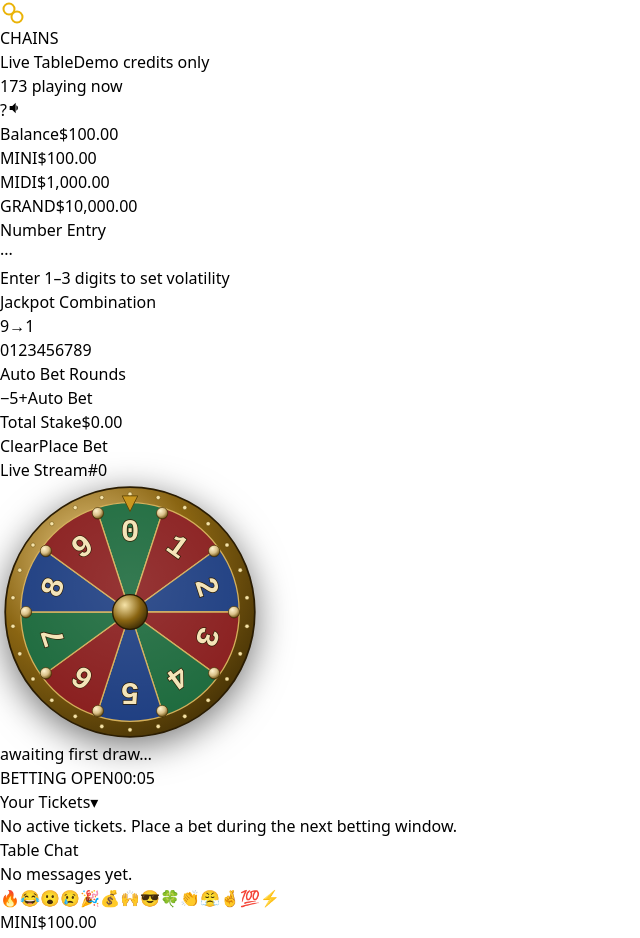
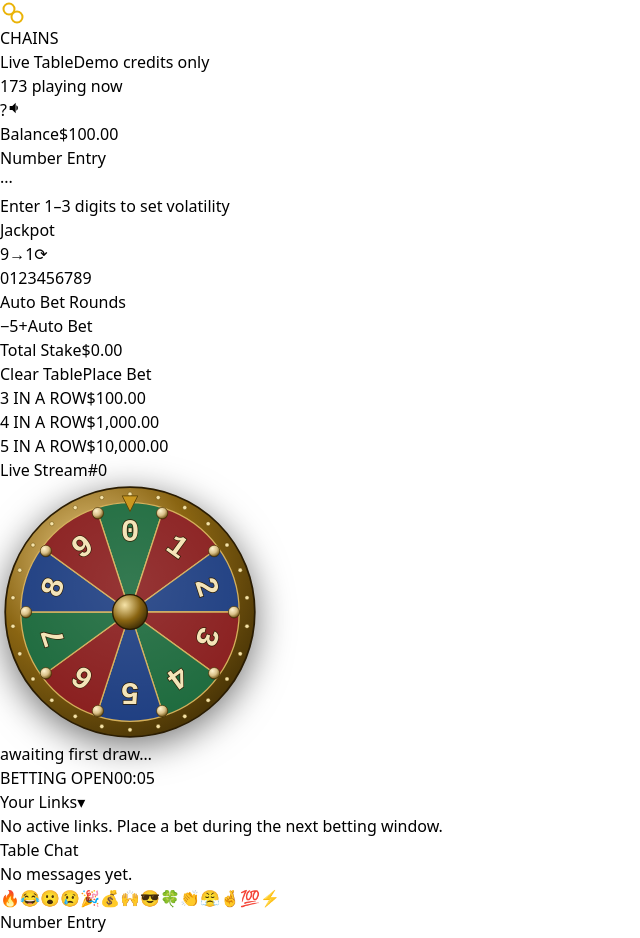
Before and after one commit to milerdo/chains, a React (Vite) app: page / in a window 1280 px wide. Shown: the top 938 px of the page, without its empty margins (0-640 px from the left). Built offline with nearby package versions, Linux system fonts and the light colour scheme.

Commit message:
version 0.2

```diff
--- a/src/App.tsx
+++ b/src/App.tsx
@@ -45,12 +45,12 @@ function AppShell() {
 
       {/* Desktop: fixed 3-column cabinet, no page scroll */}
       <main className="hidden min-h-0 flex-1 lg:flex lg:flex-col lg:overflow-hidden">
-        <JackpotPanel />
         <div className="mx-auto grid min-h-0 w-full max-w-6xl flex-1 grid-cols-[1fr_1.3fr_1fr] gap-4 overflow-hidden px-6 py-4">
           <div className="min-h-0 overflow-y-auto pr-1">
             <BettingPanel />
           </div>
-          <div className="flex min-h-0 flex-col overflow-hidden">
+          <div className="flex min-h-0 flex-col gap-3 overflow-hidden">
+            <JackpotPanel />
             <Wheel />
           </div>
           <div className="flex min-h-0 flex-col gap-4 overflow-hidden">
@@ -64,10 +64,14 @@ function AppShell() {
 
       {/* Mobile/tablet: tabbed cabinet */}
       <main className="flex min-h-0 flex-1 flex-col overflow-hidden lg:hidden">
-        <JackpotPanel />
         <div className="min-h-0 flex-1 overflow-y-auto px-4 py-4">
           {mobileTab === 'BET' && <BettingPanel />}
-          {mobileTab === 'TABLE' && <Wheel />}
+          {mobileTab === 'TABLE' && (
+        <div className="flex flex-col gap-3">
+          <JackpotPanel />
+          <Wheel />
+        </div>
+      )}
           {mobileTab === 'TICKETS' && (
             <div className="flex flex-col gap-4">
               <TicketDrawer tickets={activeTickets} />
@@ -79,7 +83,7 @@ function AppShell() {
           <MobileTabButton label="Bet" active={mobileTab === 'BET'} onClick={() => setMobileTab('BET')} />
           <MobileTabButton label="Table" active={mobileTab === 'TABLE'} onClick={() => setMobileTab('TABLE')} />
           <MobileTabButton
-            label={`Tickets${activeTickets.length > 0 ? ` (${activeTickets.length})` : ''}`}
+            label={`Links${activeTickets.length > 0 ? ` (${activeTickets.length})` : ''}`}
             active={mobileTab === 'TICKETS'}
             onClick={() => setMobileTab('TICKETS')}
           />
--- a/src/components/BettingPanel.tsx
+++ b/src/components/BettingPanel.tsx
@@ -77,7 +77,6 @@ export function BettingPanel() {
 
     if (enteredBettingOpen) {
       setHasBetThisRound(false);
-      setJackpotDigits(currentJackpotSequence);
     }
 
     if (!enteredBettingOpen || !autoBet) return;
@@ -178,13 +177,18 @@ export function BettingPanel() {
     playUiClick();
     setDigits(Array(MAX_DIGIT_SLOTS).fill(null));
     setIsCombo(false);
-    // Jackpot digits are auto-assigned now (Section 9) — Clear resets back
-    // to the round's generated combination rather than blanking it, since
-    // the player no longer has to fill it manually.
-    setJackpotDigits(currentJackpotSequence);
     setEditTarget({ kind: 'digit', index: 0 });
     setFeedback(null);
   }
+
+  /** Jackpot digits now persist across rounds until the player edits them
+   * or rerolls — no longer auto-reseeded from the engine every round. */
+  function handleRerollJackpot() {
+    if (locked) return;
+    playUiClick();
+    setJackpotDigits([Math.floor(Math.random() * 10), Math.floor(Math.random() * 10)]);
+  }
+
   const comboAvailable = detectedTier !== null && detectedTier !== 'LOW';
   const comboActive = comboAvailable && isCombo;
   const jackpotComplete = jackpotDigits[0] !== null && jackpotDigits[1] !== null;
@@ -303,70 +307,53 @@ export function BettingPanel() {
       {/* Combo — switch instead of checkbox, with inline explanation so the
           "any order" behavior is clear without a separate tooltip. */}
       {comboAvailable && (
+          <div
+          className={[
+            'mt-2.5 rounded-xl border px-3.5 py-2.5 transition',
+            isCombo ? 'border-[#eab308]/40 bg-[#eab308]/[0.06]' : 'border-white/[0.07] bg-white/[0.02]',
+          ].join(' ')}
+        >
+          {/* grid, not flex+justify-between: the switch column is sized to
+              its own `auto` track and can never be compressed by the label
+              or badge — this is what was pushing the thumb outside its own
+              (shrunk) track before. */}
           <button
             type="button"
-          onClick={() => {
-            if (locked) return;
-            playUiClick();
-            setIsCombo((c) => !c);
-          }}
+            onClick={() => { if (locked) return; playUiClick(); setIsCombo((c) => !c); }}
             disabled={locked}
-          className={[
-            'mt-2.5 flex w-full items-center justify-between rounded-xl border px-3.5 py-2.5 transition disabled:cursor-not-allowed disabled:opacity-40',
-            isCombo
-              ? 'border-[#eab308]/40 bg-[#eab308]/[0.06]'
-              : 'border-white/[0.07] bg-white/[0.02] hover:border-white/15',
-          ].join(' ')}
+            className="grid w-full grid-cols-[1fr_auto] items-center gap-2 disabled:cursor-not-allowed disabled:opacity-40"
           >
-          <span className="flex flex-col items-start gap-0.5">
-            <span className="flex items-center gap-2">
+            <span className="flex flex-col items-start gap-0.5 text-left">
               <span className="font-mono text-xs font-bold uppercase tracking-[0.15em] text-white">Combo</span>
+              <span className="font-mono text-[10px] text-white/40">(Selected numbers in) any order</span>
+            </span>
             <span
               role="switch"
               aria-checked={isCombo}
-                className={[
-                  'relative h-5 w-9 shrink-0 rounded-full transition-colors',
-                  isCombo ? 'bg-[#eab308]' : 'bg-white/15',
-                ].join(' ')}
+              className={['relative block h-5 w-9 shrink-0 rounded-full transition-colors', isCombo ? 'bg-[#eab308]' : 'bg-white/15'].join(' ')}
             >
               <span
-                  className={[
-                    'absolute top-0.5 h-4 w-4 rounded-full bg-black shadow transition-transform',
-                    isCombo ? 'translate-x-4' : 'translate-x-0.5',
-                  ].join(' ')}
+                className={['absolute left-0.5 top-0.5 h-4 w-4 rounded-full bg-black shadow transition-transform', isCombo ? 'translate-x-4' : 'translate-x-0'].join(' ')}
               />
             </span>
-            </span>
-            <span className="font-mono text-[10px] text-white/40">(Selected numbers in) any order</span>
-          </span>
+          </button>
           {isCombo && (
-            <span className="font-mono text-[11px] text-[#eab308]">
+            <p className="mt-1.5 text-right font-mono text-[11px] text-[#eab308]">
               {possibilityCount} possibilit{possibilityCount === 1 ? 'y' : 'ies'} · {formatCurrency(totalStake)}
-            </span>
+            </p>
           )}
-        </button>
+        </div>
       )}
       {/* Jackpot Combination — auto-assigned each round (Section 9), still
           editable. Widened padding/gap for readability now that slots are
           pre-filled rather than empty. */}
-      <div className="mt-4 rounded-2xl border border-[#eab308]/20 bg-[#eab308]/[0.04] p-4">
-        <span className="font-mono text-[10px] uppercase tracking-[0.35em] text-[#eab308]/80">
-          Jackpot Combination
-        </span>
-        <div className="mt-2.5 flex items-center justify-center gap-4">
-          <JackpotSlot
-            value={jackpotDigits[0]}
-            focused={editTarget?.kind === 'jackpot' && editTarget.index === 0}
-            disabled={locked}
-            onClick={() => focusJackpotSlot(0)}
-          />
-          <span className="font-mono text-white/30">→</span>
-          <JackpotSlot
-            value={jackpotDigits[1]}
-            focused={editTarget?.kind === 'jackpot' && editTarget.index === 1}
-            disabled={locked}
-            onClick={() => focusJackpotSlot(1)}
-          />
+      <div className="mt-3 flex items-center justify-between rounded-xl border border-[#eab308]/15 bg-[#eab308]/[0.03] px-3 py-2">
+        <span className="font-mono text-[9px] uppercase tracking-[0.2em] text-[#eab308]/70">Jackpot</span>
+        <div className="flex items-center gap-2">
+          <JackpotSlot small value={jackpotDigits[0]} focused={editTarget?.kind === 'jackpot' && editTarget.index === 0} disabled={locked} onClick={() => focusJackpotSlot(0)} />
+          <span className="font-mono text-xs text-white/25">→</span>
+          <JackpotSlot small value={jackpotDigits[1]} focused={editTarget?.kind === 'jackpot' && editTarget.index === 1} disabled={locked} onClick={() => focusJackpotSlot(1)} />
+          <button type="button" onClick={handleRerollJackpot} disabled={locked} aria-label="Reroll jackpot combination" className="ml-1 flex h-7 w-7 items-center justify-center rounded-lg border border-white/10 text-white/40 transition hover:border-[#eab308]/50 hover:text-[#eab308] disabled:cursor-not-allowed disabled:opacity-30">⟳</button>
         </div>
       </div>
 
@@ -451,7 +438,7 @@ export function BettingPanel() {
               disabled={locked}
               className="rounded-xl border border-white/10 px-3 py-2.5 font-mono text-xs uppercase tracking-[0.15em] text-white/50 transition hover:border-white/25 hover:text-white/80 disabled:cursor-not-allowed disabled:opacity-30"
             >
-              Clear
+              Clear Table
             </button>
             <button
               type="button"
@@ -482,21 +469,17 @@ export function BettingPanel() {
 // ----------------------------------------------------------------------------
 // Sub-components
 // ----------------------------------------------------------------------------
-interface JackpotSlotProps {
-  value: number | null;
-  focused: boolean;
-  disabled: boolean;
-  onClick: () => void;
-}
+interface JackpotSlotProps { value: number | null; focused: boolean; disabled: boolean; onClick: () => void; small?: boolean; }
 
-function JackpotSlot({ value, focused, disabled, onClick }: JackpotSlotProps) {
+
+function JackpotSlot({ value, focused, disabled, onClick, small }: JackpotSlotProps) {
   return (
     <button
       type="button"
       onClick={onClick}
       disabled={disabled}
       className={[
-        'flex h-12 w-12 items-center justify-center rounded-xl border font-mono text-lg font-bold tabular-nums transition',
+        small ? 'flex h-8 w-8 items-center justify-center rounded-lg border font-mono text-sm font-bold tabular-nums transition' : 'flex h-12 w-12 items-center justify-center rounded-xl border font-mono text-lg font-bold tabular-nums transition',
         focused
           ? 'border-[#eab308] bg-[#eab308]/15 text-[#eab308] shadow-[0_0_0_3px_rgba(234,179,8,0.15)]'
           : value !== null
--- a/src/components/DemoPanel.tsx
+++ b/src/components/DemoPanel.tsx
@@ -91,7 +91,7 @@ export function DemoPanel() {
               <ReadoutChip label="Phase" value={phase.replace('_', ' ')} />
               <ReadoutChip label="Draw" value={formatDrawIndex(drawIndex)} />
               <ReadoutChip label="Balance" value={formatCurrency(balance)} />
-              <ReadoutChip label="Active tickets" value={String(activeTickets.length)} />
+              <ReadoutChip label="Active links" value={String(activeTickets.length)} />
               <ReadoutChip label="Speed" value={`x${speedMultiplier}`} />
               <ReadoutChip label="Engine" value={isRunning ? (isPaused ? 'paused' : 'running') : 'stopped'} />
             </div>
@@ -188,7 +188,7 @@ export function DemoPanel() {
                   </div>
 
                   <span className="mt-1.5 font-mono text-[10px] uppercase tracking-[0.15em] text-white/35">
-                    Simulated ticket
+                    Simulated link
                   </span>
                   <div className="flex gap-1.5">
                     {TICKET_TIERS.map((tier) => (
--- a/src/components/JackpotPanel.tsx
+++ b/src/components/JackpotPanel.tsx
@@ -50,22 +50,22 @@ interface TierMeta {
 
 const TIER_META: Record<JackpotTierName, TierMeta> = {
   MINI: {
-    label: 'MINI',
+    label: '3 IN A ROW',
     accent: 'text-[#fde68a]',
-    glow: 'shadow-[0_0_22px_-8px_rgba(234,179,8,0.35)]',
+    glow: 'shadow-[0_0_14px_-8px_rgba(234,179,8,0.3)]',
+    ring: 'border-[#eab308]/15',
+  },
+  MIDI: {
+    label: '4 IN A ROW',
+    accent: 'text-[#fbbf24]',
+    glow: 'shadow-[0_0_16px_-6px_rgba(251,191,36,0.32)]',
     ring: 'border-[#eab308]/20',
   },
-  MIDI: {
-    label: 'MIDI',
-    accent: 'text-[#fbbf24]',
-    glow: 'shadow-[0_0_26px_-6px_rgba(251,191,36,0.4)]',
+  GRAND: {
+    label: '5 IN A ROW',
+    accent: 'text-[#eab308]',
+    glow: 'shadow-[0_0_20px_-4px_rgba(234,179,8,0.45)]',
     ring: 'border-[#eab308]/30',
-  },
-  GRAND: {
-    label: 'GRAND',
-    accent: 'text-[#eab308]',
-    glow: 'shadow-[0_0_38px_-4px_rgba(234,179,8,0.6)]',
-    ring: 'border-[#eab308]/50',
   },
 };
 
@@ -76,7 +76,7 @@ function JackpotTile({ tierName, amount }: { tierName: JackpotTierName; amount:
   return (
     <div
       className={[
-        'relative flex-1 overflow-hidden rounded-2xl border bg-gradient-to-b from-white/[0.045] to-transparent px-3 py-3 backdrop-blur-sm transition-shadow duration-700 sm:px-4',
+        'relative flex-1 overflow-hidden rounded-lg border bg-gradient-to-b from-white/[0.03] to-transparent px-2 py-1.5 backdrop-blur-sm transition-shadow duration-700',
         meta.ring,
         meta.glow,
       ].join(' ')}
@@ -85,12 +85,12 @@ function JackpotTile({ tierName, amount }: { tierName: JackpotTierName; amount:
         <span className="pointer-events-none absolute inset-0 animate-pulse bg-gradient-to-t from-[#eab308]/[0.07] to-transparent" />
       )}
       <div className="relative flex flex-col items-center text-center">
-        <span className={`font-mono text-[10px] font-semibold uppercase tracking-[0.4em] ${meta.accent}`}>
+        <span className={`font-mono text-[7px] font-semibold uppercase tracking-[0.12em] ${meta.accent}`}>
           {meta.label}
         </span>
         {/* Same font size/weight for MINI, MIDI, and GRAND — only the
             accent color and glow intensity differ between tiers. */}
-        <span className="mt-1 font-mono text-xl font-bold tabular-nums text-white sm:text-2xl">
+        <span className="mt-0.5 font-mono text-sm font-bold tabular-nums text-white">
           {formatCompactCurrency(animated)}
         </span>
       </div>
@@ -102,7 +102,7 @@ export function JackpotPanel() {
   const { jackpotPools } = useGame();
 
   return (
-    <section aria-label="Progressive jackpots" className="mx-auto flex w-full max-w-6xl gap-2 px-4 sm:gap-3 sm:px-6">
+    <section aria-label="Progressive jackpots" className="flex w-full gap-1.5">
       <JackpotTile tierName="MINI" amount={jackpotPools.MINI} />
       <JackpotTile tierName="MIDI" amount={jackpotPools.MIDI} />
       <JackpotTile tierName="GRAND" amount={jackpotPools.GRAND} />
--- a/src/components/Ticket.tsx
+++ b/src/components/Ticket.tsx
@@ -145,7 +145,7 @@ export function TicketCard({ ticket }: { ticket: Ticket }) {
       )}
 
       {isLost && (
-        <p className="mt-2.5 font-mono text-[10px] text-red-300/70">Sequence broken — ticket closed.</p>
+        <p className="mt-2.5 font-mono text-[10px] text-red-300/70">Sequence broken — link closed.</p>
       )}
     </div>
   );
@@ -156,7 +156,7 @@ export function TicketDrawer({ tickets }: { tickets: Ticket[] }) {
 
   return (
     <section
-      aria-label="Your active tickets"
+      aria-label="Your active links"
       className="rounded-3xl border border-white/[0.07] bg-gradient-to-b from-white/[0.035] to-transparent p-5 backdrop-blur-sm sm:p-6"
     >
       <button
@@ -165,7 +165,7 @@ export function TicketDrawer({ tickets }: { tickets: Ticket[] }) {
         className="flex w-full items-center justify-between"
       >
         <span className="font-mono text-[10px] uppercase tracking-[0.4em] text-white/40">
-          Your Tickets{tickets.length > 0 ? ` (${tickets.length})` : ''}
+          Your Links{tickets.length > 0 ? ` (${tickets.length})` : ''}
         </span>
         <span className={`text-white/40 transition-transform duration-200 ${collapsed ? '' : 'rotate-180'}`}>▾</span>
       </button>
@@ -174,7 +174,7 @@ export function TicketDrawer({ tickets }: { tickets: Ticket[] }) {
         <div className="mt-3.5 flex flex-col gap-2.5">
           {tickets.length === 0 ? (
             <p className="rounded-xl border border-dashed border-white/10 px-3 py-6 text-center font-mono text-xs text-white/30">
-              No active tickets. Place a bet during the next betting window.
+              No active links. Place a bet during the next betting window.
             </p>
           ) : (
             tickets.map((ticket) => <TicketCard key={ticket.id} ticket={ticket} />)
--- a/src/game/constants.ts
+++ b/src/game/constants.ts
@@ -11,7 +11,7 @@ import type { GameConfig, JackpotPools, JackpotTierName, TicketTier } from './ty
 // ----------------------------------------------------------------------------
 export const BETTING_DURATION = 10_000;
 export const BETTING_CLOSED_DURATION = 1_000;
-export const DRAW_ANIMATION_DURATION = 8_000;
+export const DRAW_ANIMATION_DURATION = 5_000;
 export const RESULT_DISPLAY_DURATION = 1_000;
 
 // ----------------------------------------------------------------------------
--- a/src/hooks/useGame.ts
+++ b/src/hooks/useGame.ts
@@ -159,12 +159,14 @@ export function GameProvider({ children }: { children: ReactNode }) {
   // Held back from the raw engine value until Wheel.tsx confirms its
   // landing animation has actually finished. See file header and
   // MIN_REVEAL_DELAY_MS for why this exists.
-  const [revealedDraw, setRevealedDraw] = useState<{ currentDraw: DrawResult | null; streamHistory: DrawResult[] }>(
-    () => {
-      const initial = game.getState();
-      return { currentDraw: initial.currentDraw, streamHistory: initial.streamHistory };
-    },
-  );
+  const [revealedDraw, setRevealedDraw] = useState<{
+    currentDraw: DrawResult | null;
+    streamHistory: DrawResult[];
+    tickets: Ticket[];
+  }>(() => {
+    const initial = game.getState();
+    return { currentDraw: initial.currentDraw, streamHistory: initial.streamHistory, tickets: initial.tickets };
+  });
   // Tracks the drawIndex already scheduled/revealed so the subscribe
   // callback only reacts to genuinely NEW draws — the engine emits on
   // every action (bets placed, jackpot pool ticks, ticket progress, etc.),
@@ -193,9 +195,11 @@ export function GameProvider({ children }: { children: ReactNode }) {
   const [wheelTargetDraw, setWheelTargetDraw] = useState<DrawResult | null>(() => game.getState().currentDraw);
   // Holds the next public-reveal payload until either Wheel.tsx calls
   // reportWheelLanded() or the fallback timer below fires.
-  const pendingPublicRevealRef = useRef<{ currentDraw: DrawResult | null; streamHistory: DrawResult[] } | null>(
-    null,
-  );
+  const pendingPublicRevealRef = useRef<{
+    currentDraw: DrawResult | null;
+    streamHistory: DrawResult[];
+    tickets: Ticket[];
+  } | null>(null);
   const publicRevealFallbackTimeoutRef = useRef<number | null>(null);
 
   const commitPublicReveal = useCallback(() => {
@@ -204,14 +208,17 @@ export function GameProvider({ children }: { children: ReactNode }) {
       publicRevealFallbackTimeoutRef.current = null;
     }
     if (pendingPublicRevealRef.current === null) return;
+    setRevealedDraw(pendingPublicRevealRef.current);
+    pendingPublicRevealRef.current = null;
     // Sounds are gated on this exact commit point — never earlier — so a
     // win/loss chime can never leak out before the wheel visually lands.
+    // Delayed slightly so it doesn't collide with the wheel's own landing
+    // "thunk" (playDrawSettle), which fires at this same instant.
     if (applyTicketSoundsRef.current) {
-      applyTicketSoundsRef.current();
+      const fn = applyTicketSoundsRef.current;
       applyTicketSoundsRef.current = null;
+      window.setTimeout(fn, 260);
     }
-    setRevealedDraw(pendingPublicRevealRef.current);
-    pendingPublicRevealRef.current = null;
   }, []);
 
   /** Called by Wheel.tsx once its landing animation has visually settled.
@@ -246,10 +253,10 @@ export function GameProvider({ children }: { children: ReactNode }) {
       const incomingDrawIndex = nextState.currentDraw?.drawIndex ?? 0;
       if (incomingDrawIndex === lastSeenDrawIndexRef.current) {
         // Not a new draw — a bet was placed, a jackpot pool ticked up, a
-        // demo-panel action fabricated/simulated a ticket, etc. There's no
-        // pending "unrevealed" draw here, so any ticket outcome is safe to
-        // announce immediately (this is also what makes the Demo Panel's
-        // "Simulate Jackpot Win" button play its fanfare right away).
+        // demo-panel action, etc. Keep the revealed link list in sync right
+        // away (so a newly-placed WAITING link shows up immediately) and
+        // announce any outcome immediately — no pending reveal to protect.
+        setRevealedDraw((prev) => ({ ...prev, tickets: nextState.tickets }));
         applyTicketSounds(nextState.tickets);
         return;
       }
@@ -277,6 +284,7 @@ export function GameProvider({ children }: { children: ReactNode }) {
         pendingPublicRevealRef.current = {
           currentDraw: nextState.currentDraw,
           streamHistory: nextState.streamHistory,
+          tickets: nextState.tickets,
         };
         if (publicRevealFallbackTimeoutRef.current !== null) {
           window.clearTimeout(publicRevealFallbackTimeoutRef.current);
@@ -363,8 +371,8 @@ export function GameProvider({ children }: { children: ReactNode }) {
   const value = useMemo<UseGameValue>(
     () => ({
       gameState,
-      activeTickets: gameState.tickets.filter((t) => !isTerminal(t.status)),
-      history: gameState.tickets.filter((t) => isTerminal(t.status)),
+      activeTickets: revealedDraw.tickets.filter((t) => !isTerminal(t.status)),
+      history: revealedDraw.tickets.filter((t) => isTerminal(t.status)),
       balance: gameState.balance,
       jackpotPools: gameState.jackpotPools,
       currentJackpotSequence: gameState.currentJackpotSequence,
```
Also changed, not shown: src/game/engine.ts (+8 -5 lines). Lines whose indentation alone changed are shown as unchanged.
